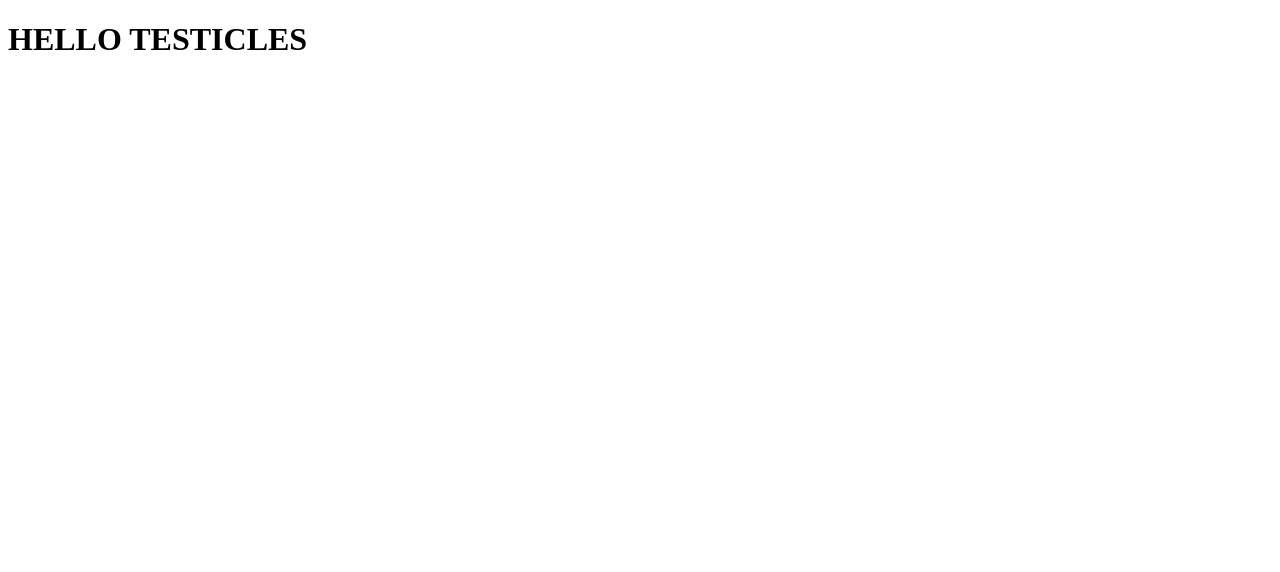
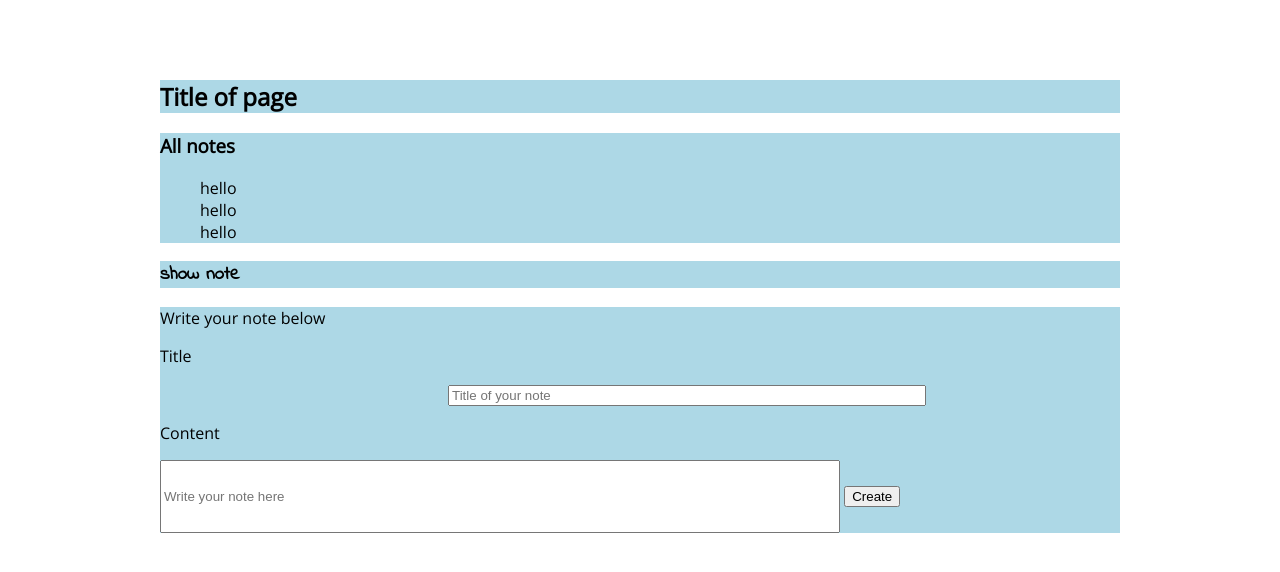
Before and after one commit to supasuma/note_app, a website: page views/index.html in a window 1280 px wide. Drawn offline with nearby package versions, Linux system fonts and the light colour scheme; files that its build step writes are made by us from their sources.

Commit message:
html skeleton created, some positioning to do

```diff
--- /dev/null
+++ b/css/styles.css
@@ -0,0 +1,56 @@
+
+body {
+  font-family: "Open Sans"
+}
+
+#contentContainer {
+  width: 960px;
+  margin: 0 auto;
+}
+
+#header {
+  background-color: lightblue;
+  margin-top: 5em;
+}
+
+#allNotes {
+  background-color: lightblue;
+}
+
+#notesList {
+  list-style-type: none;
+}
+
+#showOneNote {
+  background-color: lightblue;
+  font-family: "Indie Flower"
+}
+
+#writeYourNote {
+
+}
+
+#createNote {
+  background-color: lightblue;
+}
+
+#createNoteButton {
+
+}
+
+#createNoteTitle {
+  width:20%;
+}
+
+#createNoteTitleInput {
+  margin-left: 30%;
+}
+
+#noteName {
+  width: 70%;
+}
+
+#noteContents {
+  height: 5em;
+  width: 70%;
+}
--- a/views/index.html
+++ b/views/index.html
@@ -2,11 +2,67 @@
 <html>
   <head>
     <meta charset="utf-8">
-    <link rel="stylesheet" href="public/css/styles.css">
+    <link rel="stylesheet" href="../css/styles.css" media="screen" title="no title">
+    <link rel="stylesheet" type="text/css"
+         href="https://fonts.googleapis.com/css?family=Indie+Flower">
+   <link rel="stylesheet" type="text/css"
+         href="https://fonts.googleapis.com/css?family=Open+Sans">
+
     <title>Notes App</title>
   </head>
 
   <body>
-    <h1>HELLO TESTICLES</h1>
+    <section id="contentContainer">
+
+      <header id="header">
+        <h1>Title of page</h1>
+      </header>
+
+      <section id="allNotes">
+        <h1>All notes</h1>
+        <ul id="notesList">
+          <li>hello</li>
+          <li>hello</li>
+          <li>hello</li>
+        </ul>
+      </section>
+
+      <section id="showOneNote">
+        <h1>show note</h1>
+      </section>
+
+
+
+      <section id="createNote">
+
+        <section id="writeYourNote">
+          <p>Write your note below</p>
+        </section>
+
+        <form class="" action="index.html" method="post">
+
+          <section>
+            <section id="createNoteTitle">
+            <p>Title</p>
+            </section>
+            <section id="createNoteTitleInput">
+            <input id="noteName" type="text" name="noteTitle" placeholder="Title of your note">
+            </section>
+          </section>
+
+        <section>
+          <section>
+            <p>Content</p>
+          </section>
+          <section>
+            <input id= "noteContents"type="text" name="noteContents" placeholder="Write your note here">
+            <button id="createNoteButton" type="submit" name="createNote">Create</button>
+          </section>
+        </section>
+
+        </form>
+      </section>
+
+    </section>
   </body>
 </html>
```
Also changed, not shown: public/css/styles.css (deleted).
